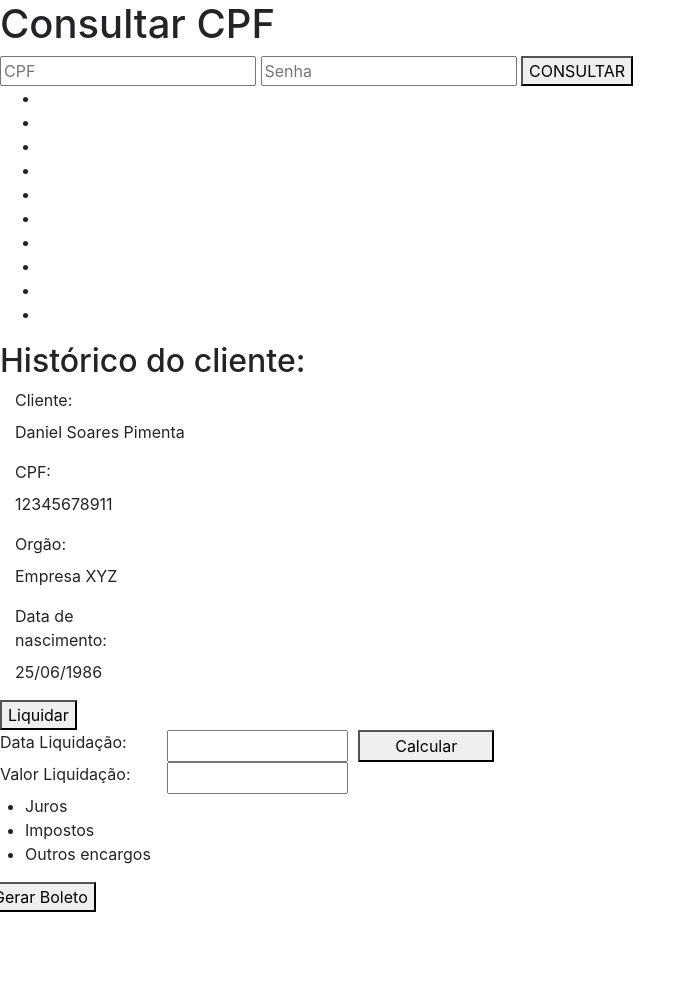
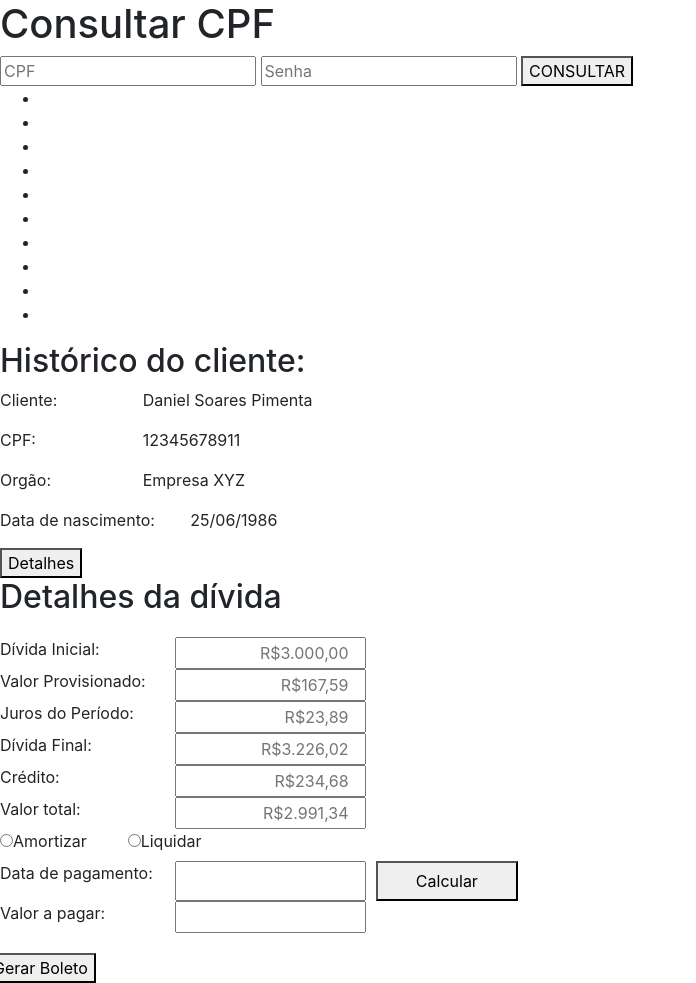
Before and after one commit to giselevizioli/Maxima, a plain HTML site: page html/index.html in a window 1280 px wide. Shown: the whole page, without its empty margins (0-696 px from the left). Before the commit the page ends 912 px from the top, so only its background shows below. Drawn offline with nearby package versions, Linux system fonts and the light colour scheme; files that its build step writes are made by us from their sources.

Commit message:
Alterações nos campos da página

```diff
--- a/css/style.css
+++ b/css/style.css
@@ -364,10 +364,15 @@ button {
     margin-bottom: 10px;
 }
 
+.no-border {
+    border: none !important;
+}
+
 .second-container input {
-    height: 40px;
     text-align: left !important;
     color: #797f8a;
+    border-radius: 4px;
+    border: 2px solid #b9b9b9;
 }
 
 .second-container ul {
@@ -379,8 +384,12 @@ button {
 	margin: 0 10px;
 }
 
+.first-container p {
+    text-align: right !important;
+}
+
 .md-content .row {
-	margin-bottom: 10px;
+    margin-bottom: 10px;
 }
 
 .md-content ul {
--- a/html/index.html
+++ b/html/index.html
@@ -47,48 +47,74 @@
                         <div class="title-wrapper">
                             <h2>Histórico do cliente:</h2>
                         </div>
-                        <div class="flex-container">
-                            <div class="form-group">
+                        <div class="flex-container first-container">
+                            <div class="row">
                                 <label class="control-label col-sm-3">Cliente:</label>
-                                <p class="col-sm-9">Daniel Soares Pimenta</p>
+                                <p class="col-sm-5">Daniel Soares Pimenta</p>
                             </div>
-                            <div class="form-group">
+                            <div class="row">
                                 <label class="control-label col-sm-3">CPF:</label>
-                                <p class="col-sm-9">12345678911</p>
+                                <p class="col-sm-5">12345678911</p>
                             </div>
-                            <div class="form-group">
+                            <div class="row">
                                 <label class="control-label col-sm-3">Orgão:</label>
-                                <p class="col-sm-9">Empresa XYZ</p>
+                                <p class="col-sm-5">Empresa XYZ</p>
                             </div>
-                            <div class="form-group">
-                                <label class="control-label col-sm-3">Data de nascimento:</label>
-                                <p class="col-sm-9">25/06/1986</p>
+                            <div class="row">
+                                <label class="control-label col-sm-4">Data de nascimento:</label>
+                                <p class="col-sm-4">25/06/1986</p>
                             </div>
-                            <button class="detail-btn" id="expandBtn">Liquidar</button>
+                            <button class="detail-btn" id="expandBtn">Detalhes</button>
                             <!--<button class="md-trigger modal-btn" data-modal="modal-boleto">Amortizar</button>-->
                             <div class="expanded-content" id="expandWrapper">
                                 <div class="col-sm-12">
                                     <div class="row">
                                         <div class="container-customer second-container">
                                             <div class="flex-container">
+                                                <h2 style="margin-bottom: 20px">Detalhes da dívida</h2>
                                                 <div class="row">
-                                                    <label class="control-label col-sm-4">Data Liquidação:</label>
-                                                    <input id="datepicker" class="col-sm-4" data-toggle="datepicker" />
-                                                    <button class="col-sm-3 btn-custom" style="margin-left: 10px">Calcular</button>
+                                                    <label class="control-label col-sm-4">Dívida Inicial:</label>
+                                                    <input class="col-sm-4 money no-border" placeholder="R$3.000,00" readonly />
                                                 </div>
                                                 <div class="row">
-                                                    <label class="control-label col-sm-4">Valor Liquidação:</label>
-                                                    <input class="col-sm-4" id="money" />
+                                                    <label class="control-label col-sm-4">Valor Provisionado:</label>
+                                                    <input class="col-sm-4 money no-border" placeholder="R$167,59" readonly />
                                                 </div>
                                                 <div class="row">
-                                                    <ul>
-                                                        <li>Juros</li>
-                                                        <li>Impostos</li>
-                                                        <li>Outros encargos</li>
-                                                    </ul>
+                                                    <label class="control-label col-sm-4">Juros do Período:</label>
+                                                    <input class="col-sm-4 money no-border" placeholder="R$23,89" readonly />
                                                 </div>
                                                 <div class="row">
-                                                    <button class="md-trigger btn-custom btn-boleto" data-modal="modal-boleto">Gerar Boleto</button>
+                                                    <label class="control-label col-sm-4">Dívida Final:</label>
+                                                    <input class="col-sm-4 money no-border" placeholder="R$3.226,02" readonly />
+                                                </div>
+                                                <div class="row">
+                                                    <label class="control-label col-sm-4">Crédito:</label>
+                                                    <input class="col-sm-4 money no-border" placeholder="R$234,68" readonly />
+                                                </div>
+                                                <div class="row">
+                                                    <label class="control-label col-sm-4">Valor total:</label>
+                                                    <input class="col-sm-4 money no-border" placeholder="R$2.991,34" readonly />
+                                                </div>
+                                                <div class="row">
+                                                    <div class="radio col-sm-3" style="padding-right: 0;">
+                                                        <label><input type="radio" name="optradio">Amortizar</label>
+                                                    </div>
+                                                    <div class="radio col-sm-3" style="padding-left: 0;">
+                                                        <label><input type="radio" name="optradio">Liquidar</label>
+                                                    </div>
+                                                </div>
+                                                <div class="row">
+                                                    <label class="control-label col-sm-4">Data de pagamento:</label>
+                                                    <input id="datepicker" class="col-sm-4" data-toggle="datepicker" style="height: 40px;" />
+                                                    <button class="col-sm-3 btn-custom" style="margin-left: 10px; height: 40px">Calcular</button>
+                                                </div>
+                                                <div class="row">
+                                                    <label class="control-label col-sm-4">Valor a pagar:</label>
+                                                    <input class="col-sm-4 money" />
+                                                </div>
+                                                <div class="row">
+                                                    <button class="md-trigger btn-custom btn-boleto" data-modal="modal-boleto" style="margin-top: 20px">Gerar Boleto</button>
                                                 </div>
                                             </div>
                                         </div>
--- a/scripts/custom.js
+++ b/scripts/custom.js
@@ -20,7 +20,7 @@ $(document).ready(function() {
 		},3000);
     });
 
-    $("#money").inputmask('decimal', {
+    $(".money").inputmask('decimal', {
         'alias': 'numeric',
         'groupSeparator': '.',
         'autoGroup': true,
```
